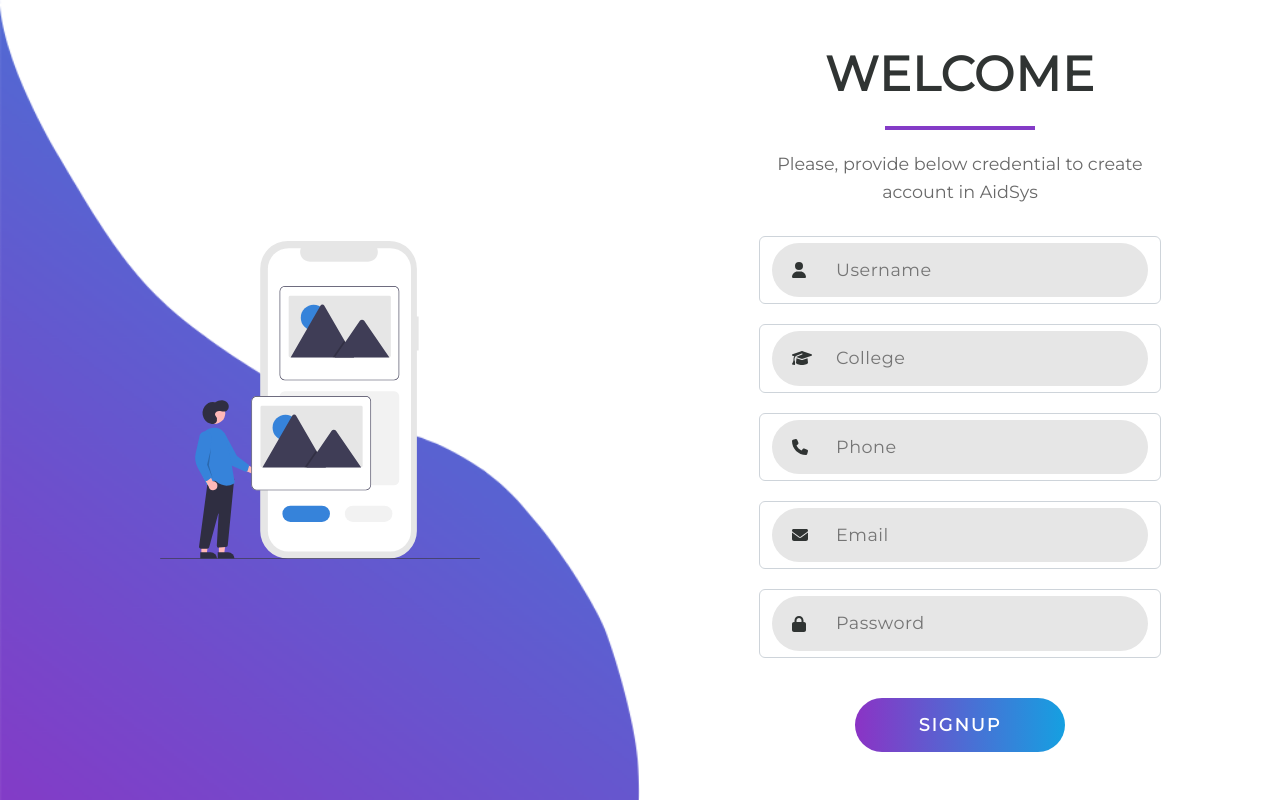
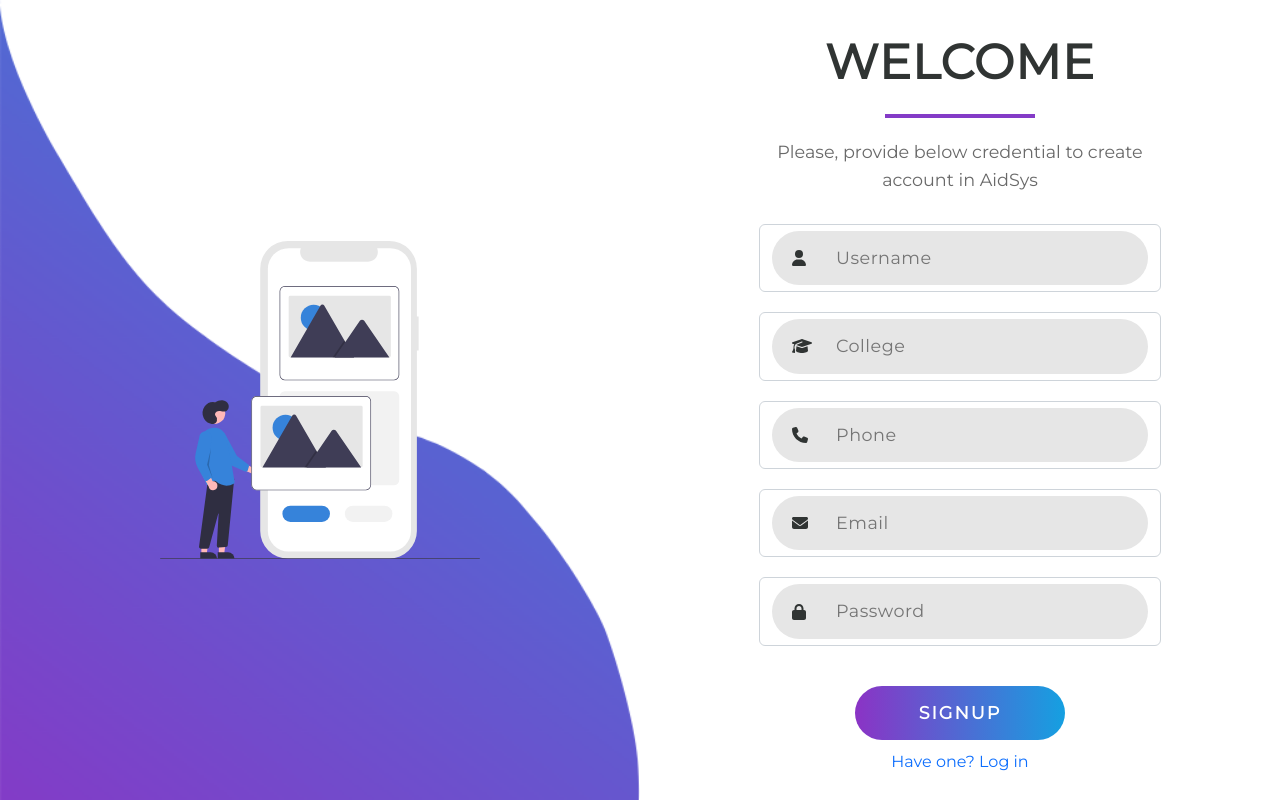
Before and after one commit to SusheelThapa/AidSys-Front-End, a React (Create React App) app: page /signup in a window 1280 px wide. Built offline with nearby package versions, Linux system fonts and the light colour scheme.

Commit message:
Showing link in login and signup to switch between them

```diff
--- a/src/components/Login.jsx
+++ b/src/components/Login.jsx
@@ -1,12 +1,12 @@
 import React, { useEffect } from "react";
-import { useNavigate } from "react-router-dom";
+import { Link, useNavigate } from "react-router-dom";
 
 import FormContainer from "./common/FormContainer.jsx";
 
 import { sendLoginDetails } from "../services/request.js";
 import { doesTokenExist, saveToken } from "../services/token.js";
 
-import loginPhoneImage from "../assets/img/login-phone.svg";
+import phoneImage from "../assets/img/login-phone.svg";
 
 const Login = () => {
   /**
@@ -55,7 +55,7 @@
   return (
     <div id="login">
       <section className="side">
-        <img src={loginPhoneImage} alt="" />
+        <img src={phoneImage} alt="" />
       </section>
 
       <FormContainer
@@ -65,7 +65,9 @@
         formType="Login"
         onSubmit={handleSubmit}
         inputFields={inputFields}
-      />
+      >
+        <Link to={`/signup`}>Don't have one? Create one</Link>
+      </FormContainer>
     </div>
   );
 };
--- a/src/components/Signup.jsx
+++ b/src/components/Signup.jsx
@@ -1,5 +1,5 @@
 import React, { useEffect } from "react";
-import { useNavigate } from "react-router-dom";
+import { Link, useNavigate } from "react-router-dom";
 
 import FormContainer from "./common/FormContainer.jsx";
 
@@ -75,7 +75,9 @@
         formType="Signup"
         onSubmit={handleSubmit}
         inputFields={inputFields}
-      />
+      >
+        <Link to={`/login`}>Have one? Log in</Link>
+      </FormContainer>
     </div>
   );
 };
--- a/src/components/common/FormContainer.jsx
+++ b/src/components/common/FormContainer.jsx
@@ -3,10 +3,10 @@
 import Form from "./Form.jsx";
 
 const FormContainer = (props) => {
-  const { title, message, formType, onSubmit, inputFields } = props;
+  const { title, message, formType, onSubmit, inputFields, children } = props;
 
   return (
-    <section className="main">
+    <section>
       <div className="form-container">
         <p className="form-container-title">{title}</p>
         <div className="form-container-separator"></div>
@@ -17,6 +17,7 @@
           onSubmit={onSubmit}
           inputFields={inputFields}
         />
+        {children}
       </div>
     </section>
   );
```
